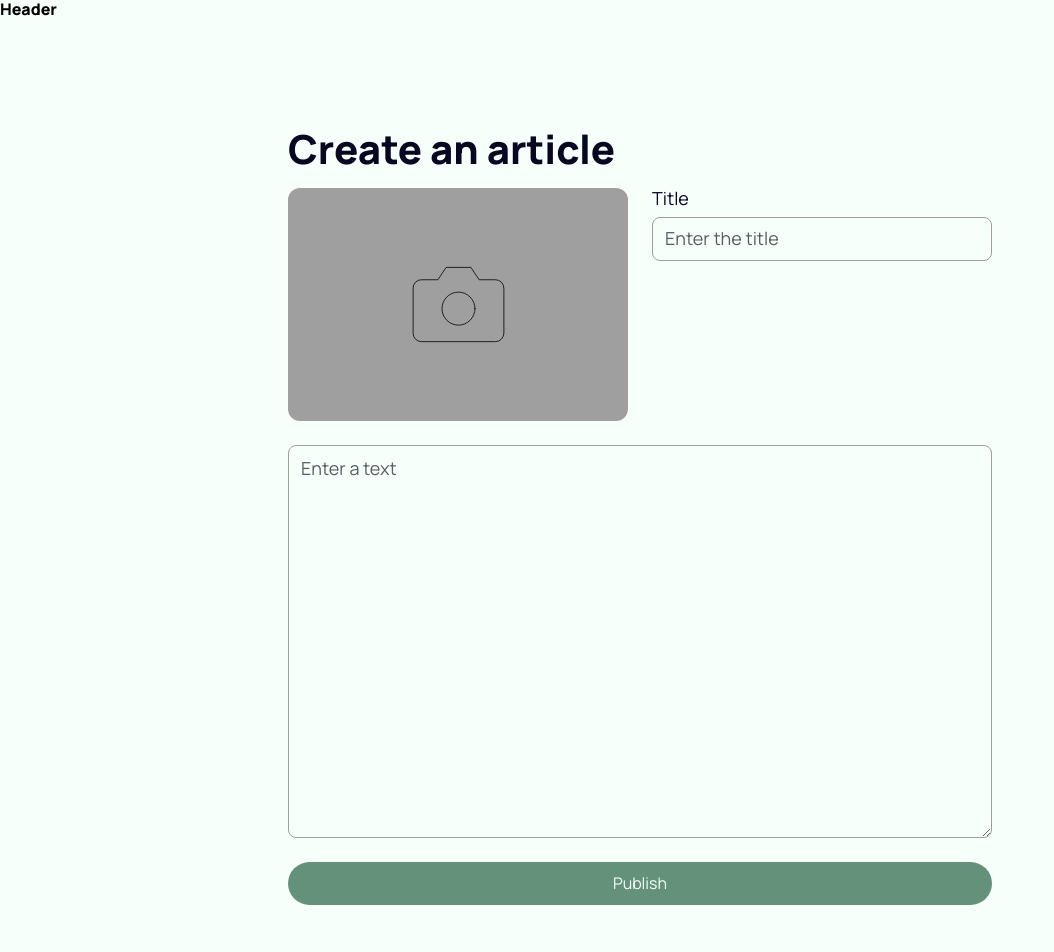
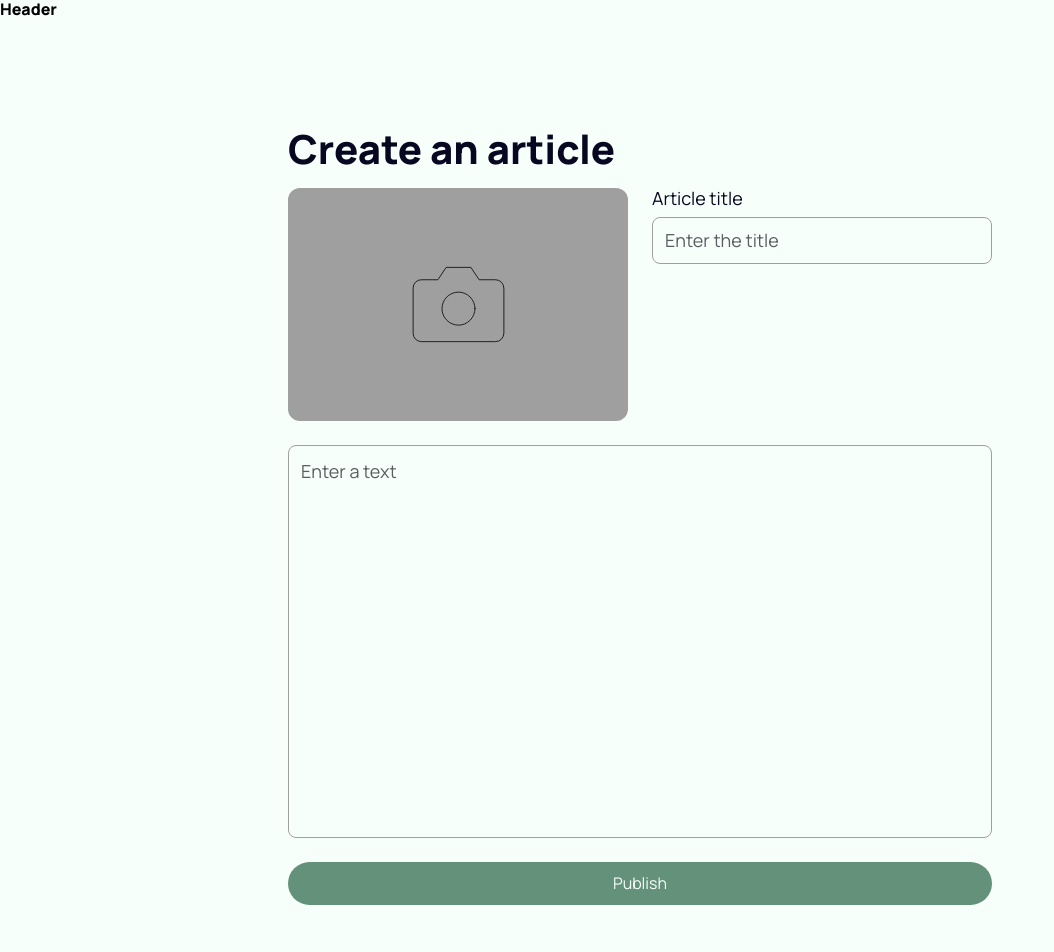
Before and after one commit to StasSkv/harmoniq-app-frontend, a React (Vite) app: page /create in a window 1280 px wide. Shown: the top 952 px of the page, without its empty margins (0-1054 px from the left). Built offline with nearby package versions, Linux system fonts and the light colour scheme.

Commit message:
updateCreatePage

```diff
--- a/src/components/AddArticleForm/AddArticleForm.jsx
+++ b/src/components/AddArticleForm/AddArticleForm.jsx
@@ -2,9 +2,11 @@ import s from './AddArticleForm.module.css';
 import { FiCamera } from 'react-icons/fi';
 import { Formik, Form, Field, ErrorMessage } from 'formik';
 import { useState } from 'react';
+import article from './article.json';
+import { TextArea } from './TextArea';
 
 export const AddArticleForm = () => {
-  const [preview, setPreview] = useState(null);
+  const [preview, setPreview] = useState(article.img || null);
 
   const handleSubmit = (values) => {
     console.log(values);
@@ -12,7 +14,7 @@ export const AddArticleForm = () => {
 
   return (
     <Formik
-      initialValues={{ title: '', desc: '', content: '', photo: null }}
+      initialValues={{ title: article.title, article: article.article, photo: article.img }}
       onSubmit={handleSubmit}
     >
       {({ setFieldValue }) => {
@@ -22,7 +24,7 @@ export const AddArticleForm = () => {
           if (file) {
             setPreview(URL.createObjectURL(file));
           } else {
-            setPreview(null);
+            setPreview(article.img || null);
           }
         };
         return (
@@ -69,7 +71,7 @@ export const AddArticleForm = () => {
 
                 <div className={s.inputBox}>
                   <label htmlFor="title" className={s.title}>
-                    Title
+                    Article title
                   </label>
                   <Field
                     className={s.inputText}
@@ -81,12 +83,7 @@ export const AddArticleForm = () => {
               </div>
               <ErrorMessage name="title" component="div" className={s.error} />
 
-              <Field
-                className={s.inputTextArea}
-                name="content"
-                as="textarea"
-                placeholder="Enter a text"
-              />
+              <TextArea name="article" />
               <button type="submit" className={s.btn}>
                 Publish
               </button>
--- a/src/components/AddArticleForm/AddArticleForm.module.css
+++ b/src/components/AddArticleForm/AddArticleForm.module.css
@@ -107,6 +107,7 @@
   width: 100%;
   height: 100%;
   cursor: pointer;
+  outline: none;
 }
 
 .inputText {
@@ -115,6 +116,8 @@
   border-radius: 8px;
   background-color: var(--white);
   padding: 12px;
+  font-size: 18px;
+  outline: none;
 }
 
 .inputText::placeholder {
@@ -124,12 +127,20 @@
 
 .inputTextArea {
   width: 100%;
-  height: 393px;
+  min-height: 393px;
   border: 1px solid var(--gray-light);
   border-radius: 8px;
   background-color: var(--white);
   padding: 12px;
+  resize: none;
+  overflow: hidden;
+  text-align: justify;
+  text-justify: inter-word;
+  line-height: 1.5;
+  font-size: 18px;
+  outline: none;
 }
+
 
 .inputTextArea::placeholder {
   font-size: 18px;
--- /dev/null
+++ b/src/components/AddArticleForm/TextArea.jsx
@@ -0,0 +1,40 @@
+import { useField } from 'formik';
+import { useEffect, useRef } from 'react';
+import s from './AddArticleForm.module.css';
+
+export const TextArea = ({ name, ...props }) => {
+  const [field, meta, helpers] = useField(name);
+  const textareaRef = useRef(null);
+
+  const adjustHeight = () => {
+    const textarea = textareaRef.current;
+    if (textarea) {
+      textarea.style.height = 'auto';
+      textarea.style.height = `${textarea.scrollHeight}px`;
+    }
+  };
+
+  const handleChange = (e) => {
+    helpers.setValue(e.target.value);
+    adjustHeight();
+  };
+
+  useEffect(() => {
+    adjustHeight();
+  }, [field.value]);
+
+  return (
+    <>
+      <textarea
+        {...field}
+        {...props}
+        ref={textareaRef}
+        className={s.inputTextArea}
+        onChange={handleChange}
+        placeholder="Enter a text"
+        rows={1}
+      />
+      {meta.touched && meta.error && <div className={s.error}>{meta.error}</div>}
+    </>
+  );
+};
--- /dev/null
+++ b/src/components/AddArticleForm/article.json
@@ -0,0 +1,16 @@
+{
+  "_id": {
+    "$oid": "6883f1332d155e1d1448d19e"
+  },
+  "img": "",
+  "ownerId": {
+    "$oid": "64a6e34793f1b3a2d4c772c8"
+  },
+  "rate": 0,
+  "createdAt": {
+    "$date": "2025-07-25T21:03:47.031Z"
+  },
+  "updatedAt": {
+    "$date": "2025-07-25T21:03:47.031Z"
+  }
+}
--- a/src/pages/CreateArticlePage/CreateArticlePage.module.css
+++ b/src/pages/CreateArticlePage/CreateArticlePage.module.css
@@ -1,3 +1,7 @@
+.createArticlePage {
+  margin-bottom: 24px;
+}
+
 .container {
     padding-top: 48px;
     padding-bottom: 48px;
```
